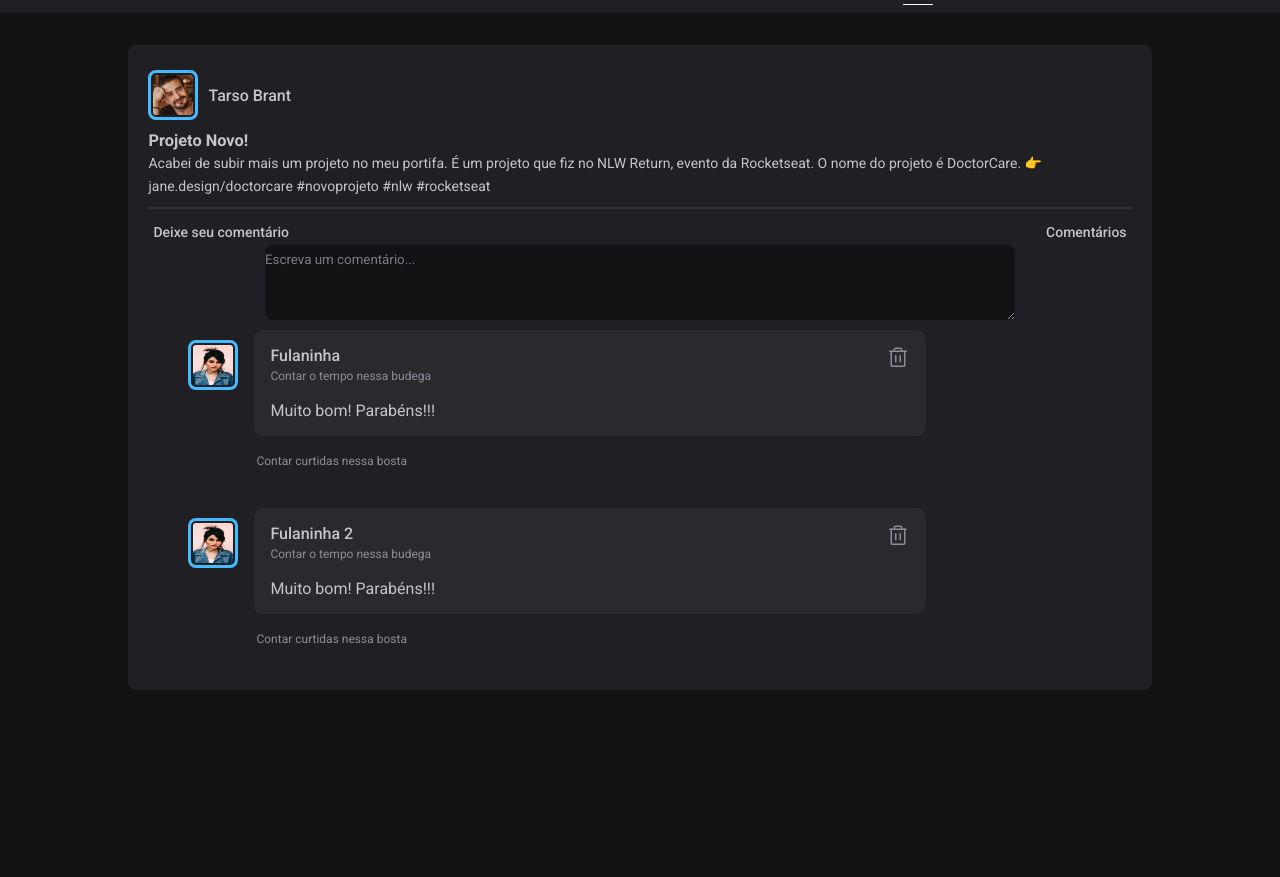
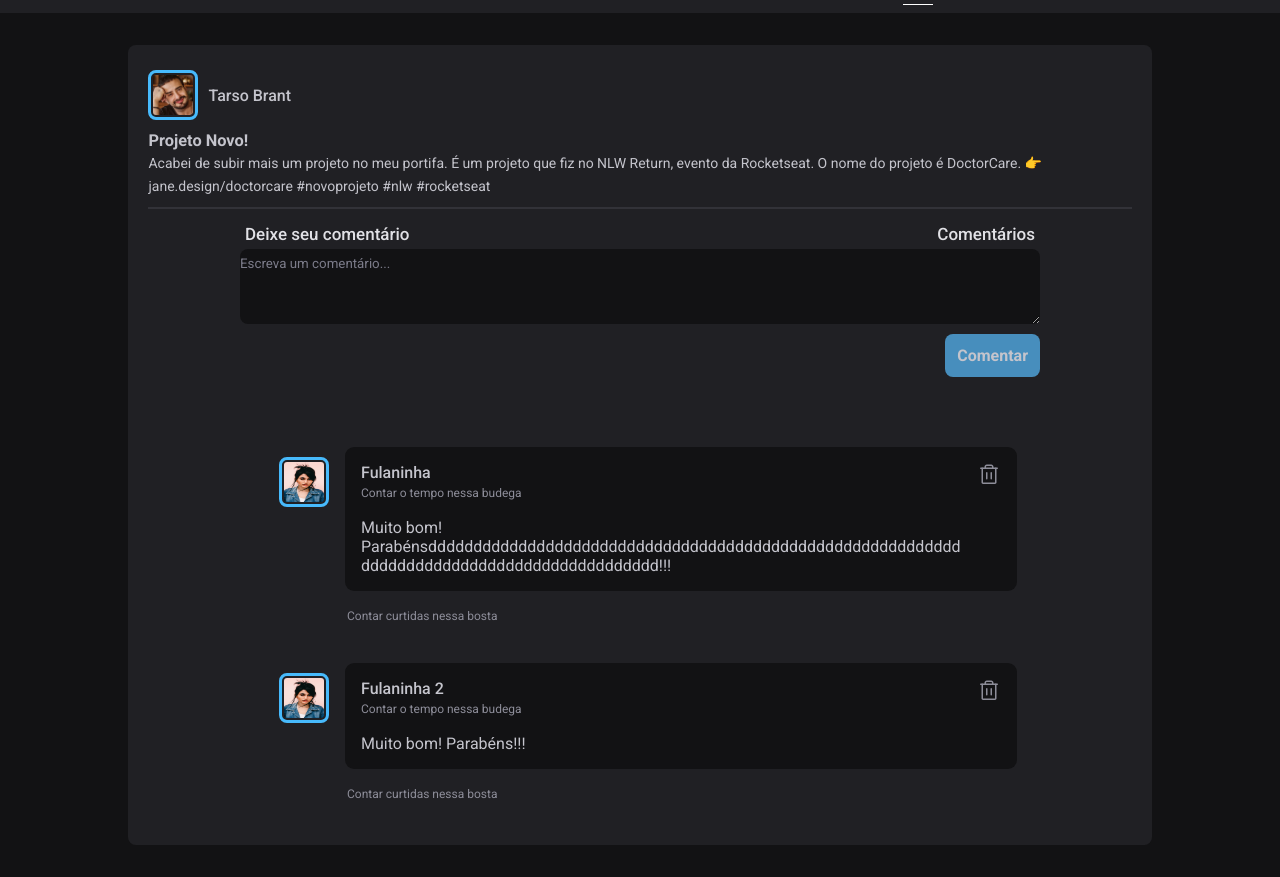
Before and after one commit to carolferraz/connect-ada-OiDevs, a website with bundled scripts: page pages/Feed/feed.html in a window 1280 px wide. Shown: the part 57-934 px from the top of the page. Before the commit the page ends 800 px from the top, so only its background shows below. Built offline with nearby package versions, Linux system fonts and the light colour scheme.

Commit message:
modificando coment da amanda e alterando comments

```diff
--- a/pages/Feed/feed.html
+++ b/pages/Feed/feed.html
@@ -30,12 +30,15 @@
           #novoprojeto #nlw #rocketseat
         </p>
       </div>
-      <div class="comment-head">
-        <a href="">Deixe seu comentário</a>
-        <a href="">Comentários</a>
-      </div>
-      <div class="comment-input">
-      <textarea name="" id="text-add-comment" rows="5" placeholder="Escreva um comentário..."></textarea>
+      <div class="vrau">
+        <div class="comment-head">
+          <a class="open-comments" href="">Deixe seu comentário</a>
+          <a class="open-comments href="">Comentários</a>
+        </div>
+        <div class="comment-input">
+          <textarea name="" rows="5" placeholder="Escreva um comentário..."></textarea>
+          <button class="comment-button">Comentar</button>
+        </div>
       </div>
       <div class="comment-card">
         <figure>
@@ -46,7 +49,7 @@
             <div class="comment-info">
               <p class="user-name">Fulaninha</p>
               <p class="info-text">Contar o tempo nessa budega</p>
-              <p class="comment-content">Muito bom! Parabéns!!!</p>
+              <p class="comment-content">Muito bom! Parabénsdddddddddddddddddddddddddddddddddddddddddddddddddddddddddddddddddddddddddddddddddddddddddddd!!!</p>
             </div>
             <div class="btn-delete">
               <button id="btn-trash">
--- a/styles/styles.css
+++ b/styles/styles.css
@@ -454,7 +454,7 @@ section#follow-container {
   display: flex;
   gap: 10px;
   align-items: center;
-  font-family: "Roboto";
+  font-family: var(--ff);
   font-style: normal;
   font-weight: 500;
   font-size: 16px;
@@ -473,7 +473,7 @@ section#follow-container {
 
 .unfollow-button {
   color: white;
-  font-family: "Roboto";
+  font-family: var(--ff);
   font-style: normal;
   font-weight: 500;
   font-size: 14px;
@@ -505,7 +505,7 @@ main#feed {
   padding-left: 2%;
   padding-right: 2%;
   /* height: 102px; */
-  /* width: 90%; */
+  /* width: 70%; */
   background: #202024;
   border-radius: 8px;
   display: flex;
@@ -516,7 +516,7 @@ main#feed {
   margin-bottom: 10px;
   padding-bottom: 10px;
   border-bottom: 2px solid #323238;
-  font-family: "Roboto";
+  font-family: var(--ff);
   line-height: 160%;
   font-size: 14px;
 }
@@ -536,7 +536,7 @@ main#feed {
 }
 
 .user-name {
-  font-family: "Roboto";
+  font-family: var(--ff);
   font-style: normal;
   font-weight: 500;
   font-size: 16px;
@@ -545,29 +545,60 @@ main#feed {
 /* COMENTÁRIO CARD */
 .comment-input {
   display: flex;
-  justify-content: center;
+  flex-direction: column;
+  /* justify-content: center; */
+  margin-bottom: 60px;
 }
+
+.comment-button {
+  background-color: var(--primary);
+  align-self: flex-end;
+  margin-top: 10px;
+  padding: 12px;
+  border-radius: 8px;
+  font-family: var(--ff);
+  font-weight: 700;
+  font-size: 16px;
+  color: var(--text);
+}
+
 ::placeholder {
-  color: #7c7c8a;
+  color: var(--placeholder);
   line-height: 30px;
+}
+.vrau {
+  /* border: 1px solid red; */
+  width: fit-content;
+  align-self: center;
 }
 .comment-head {
   display: flex;
   justify-content: space-between;
+  /* border: 1px solid red; */
 }
-#text-add-comment {
-  min-width: 750px;
-  max-width: 750px;
+
+.open-comments{
+  font-weight: 700;
+  font-size: 17px !important;
+  color: var(--text-logo);
+}
+
+textarea {
+  min-width: 800px;
+  max-width: 800px;
   border: none;
-  background: #121214;
+  background: var(--bg);
   -webkit-border-radius: 8px;
   -moz-border-radius: 8px;
   border-radius: 8px;
   justify-content: center;
+  color: var(--text);
 }
 
 .comment-card {
+  /* border: 1px solid red; */
   display: flex;
+  justify-content: center;
   margin: 10px 40px;
 }
 
@@ -580,19 +611,19 @@ main#feed {
   width: 100%;
   justify-content: space-between;
   margin-left: 16px;
-  background-color: #29292e;
+  background-color: var(--bg);
   border-radius: 9px;
   padding: 16px;
   display: flex;
 }
 
 .info-text {
-  font-family: "Roboto";
+  font-family: var(--ff);
   font-style: normal;
   font-weight: 400;
   font-size: 12px;
   line-height: 160%;
-  color: #8d8d99;
+  color: var(--text-secondary);
   margin: 2px 0px 15px 0px;
 }
 
```
